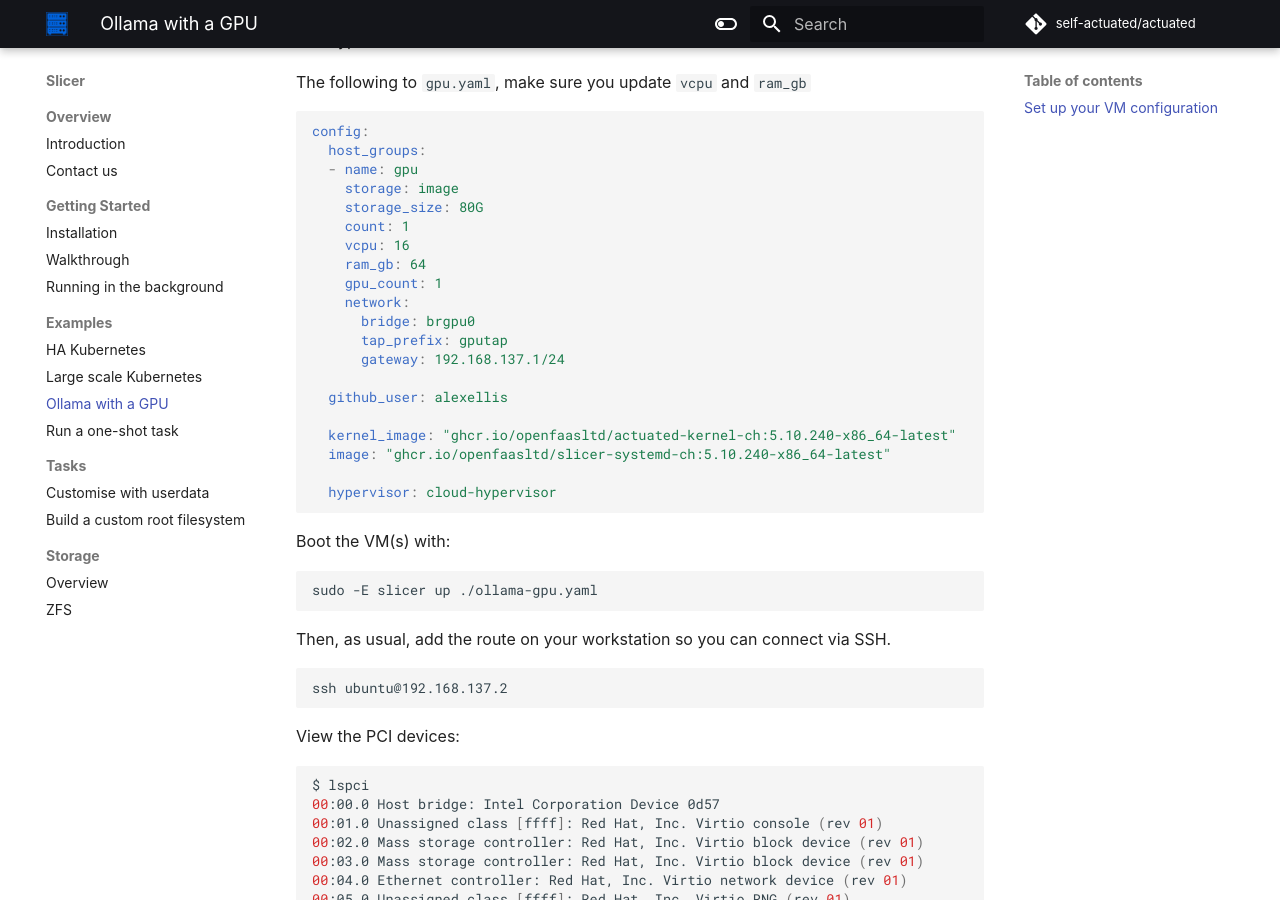
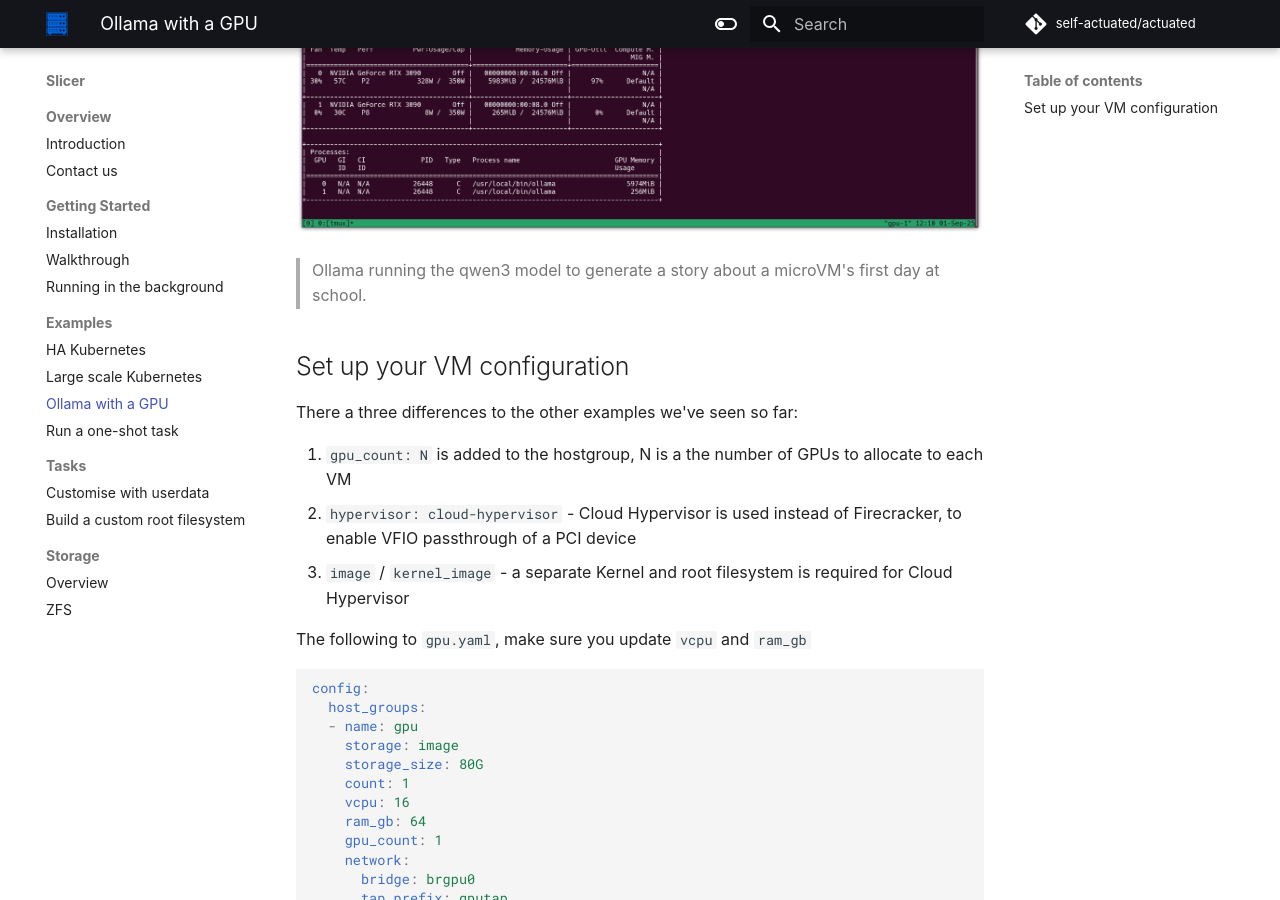
Before and after one commit to slicervm/docs.slicervm.com, an MkDocs documentation site: the page built from docs/examples/gpu-ollama.md, in a window 1280 px wide and 900 px high, scrolled down 764 px. Built offline with MkDocs 1.6.1 and Material for MkDocs 9.7.7, drawn with Linux system fonts in a browser that asks for light colours; some web fonts are replaced; comment, search, counter and statistics services are not loaded.

Commit message:
Ollama story
Signed-off-by: Alex Ellis (OpenFaaS Ltd) <alexellis2@gmail.com>

```diff
--- a/docs/examples/gpu-ollama.md
+++ b/docs/examples/gpu-ollama.md
@@ -9,6 +9,9 @@
 * Allocate both GPUs to one machine
 * Allocate each GPU to its own microVM
 * Start up with zero microVMs and [launch up to two short-lived tasks at once](/examples/run-a-task)
+
+![Ollama running the qwen3 model to generate a story about a microVM's first day at school](/images/ollama.png)
+> Ollama running the qwen3 model to generate a story about a microVM's first day at school.
 
 ## Set up your VM configuration
 
```
Also changed, not shown: docs/images/ollama.png (added).
